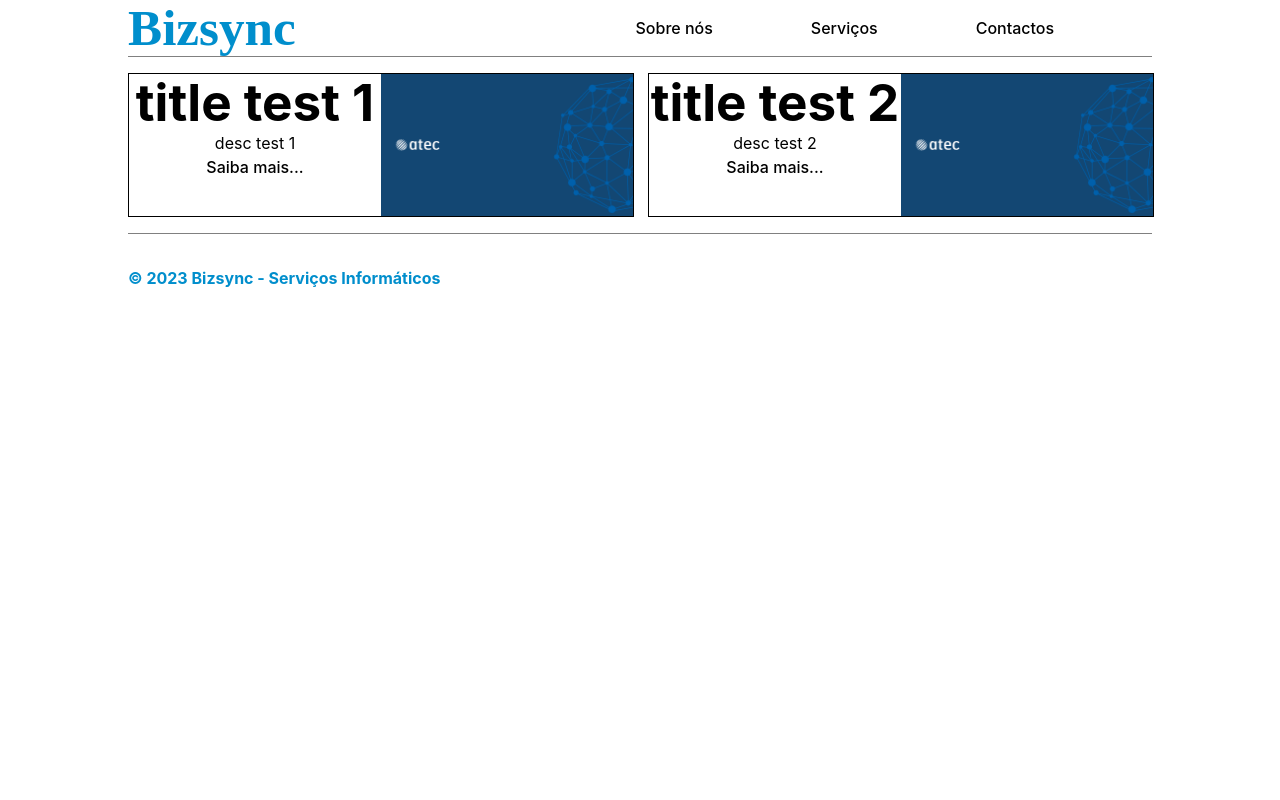
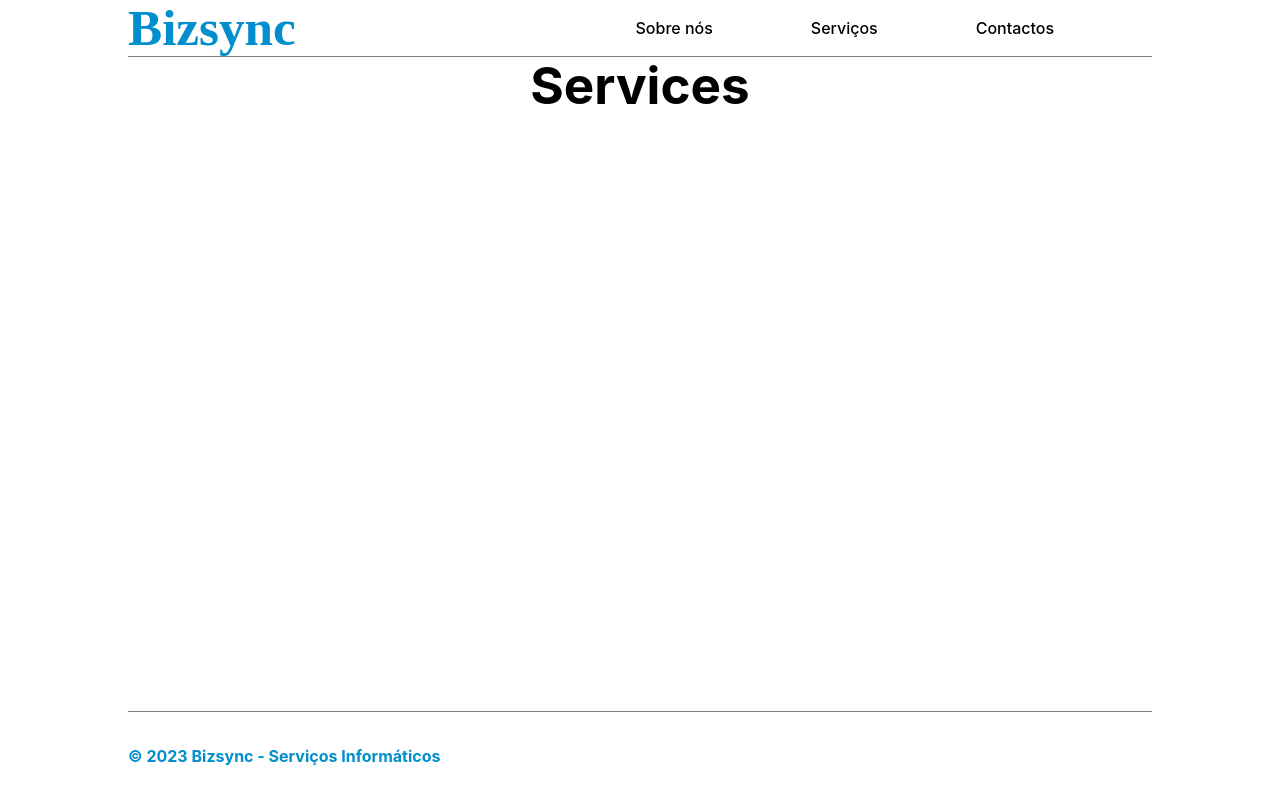
Before and after one commit to henrique11varela/Bizsync, a Vue app: page /services in a window 1280 px wide. Built offline with nearby package versions, Linux system fonts and the light colour scheme.

Commit message:
1st commit

```diff
--- a/src/components/master/FooterComponent.vue
+++ b/src/components/master/FooterComponent.vue
@@ -15,13 +15,14 @@ export default {};
     width: 100%;
     display: flex;
     justify-content: center;
+    position: absolute;
+    bottom: 0;
 }
 .content {
     display: flex;
     justify-content: space-between;
     border-top: solid 1px gray;
     width: 80%;
-    margin-top: 1rem;
     padding: 2rem 0;
 }
 
--- a/src/components/master/HeaderComponent.vue
+++ b/src/components/master/HeaderComponent.vue
@@ -26,7 +26,6 @@ export default {};
     justify-content: space-between;
     border-bottom: solid 1px gray;
     width: 80%;
-    margin-bottom: 1rem;
 }
 
 .links {
--- a/src/style.css
+++ b/src/style.css
@@ -31,7 +31,12 @@ a:hover {
 }
 
 body {
-  max-width: 100%;
+  margin: 0;
+  display: flex;
+  min-width: 320px;
+  min-height: 100vh;
+  max-width: 100dvw;
+  max-height: 100dvh;
 }
 
 h1 {
@@ -66,6 +71,8 @@ button:focus-visible {
   display: flex;
   flex-direction: column;
   align-items: center;
+  width: 100dvw;
+  margin: 0;
   text-align: center;
 }
 
--- a/src/views/Home.vue
+++ b/src/views/Home.vue
@@ -1,7 +1,22 @@
 <template>
-    <div>
-        <h1>Home</h1>
-        <p>Lorem ipsum dolor, sit amet consectetur adipisicing elit. A explicabo voluptatibus tempora, eaque quidem, quisquam soluta porro perspiciatis ut animi, nulla necessitatibus deserunt tempore doloremque. Quae sequi alias voluptate quasi?</p>
+    <div class="content">
+        <div class="values">
+            <div class="valueTitle">
+                <h3>OS NOSSOS VALORES</h3>
+            </div>
+            <div class="valueContents">
+                Lorem ipsum dolor sit, amet consectetur adipisicing elit. Sapiente eius saepe accusantium, a cupiditate est molestias, tempora illo consequuntur molestiae aperiam nesciunt error dignissimos atque! Rem aspernatur incidunt quia! Eligendi!
+            </div>
+        </div>
+
+        <div class="programs">
+            <h5>Programas</h5>
+            <div class="programGrid">
+                <div v-for="program in programs" :key="item.id">
+                    {{ item }}
+                </div>
+            </div>
+        </div>
     </div>
 </template>
 
@@ -12,5 +27,20 @@
 </script>
 
 <style scoped>
+.content{
+    width: 100%;
+    display: flex;
+    flex-direction: column;
+    justify-content: center;
+    align-items: center;
+}
+.values{
+    display: flex;
+    justify-content: space-between;
+    align-items: center;
+    width: 80%;
+    border-bottom: solid 1px black;
+    padding: 2rem 0;
+}
 
 </style>
--- a/src/views/Master.vue
+++ b/src/views/Master.vue
@@ -17,13 +17,9 @@ export default { components: { HeaderComponent, FooterComponent } };
 
 <style scoped>
 .master {
-    width: 100%;
     min-height: 100dvh;
 }
 .view {
-    width: 100%;
-    display: flex;
-    flex-direction: column;
-    align-items: center;
+    width: 100vw;
 }
 </style>
--- a/src/views/Services.vue
+++ b/src/views/Services.vue
@@ -1,47 +1,15 @@
 <template>
-    <div class="base">
-        <div class="services-grid">
-            <Service v-for="(item, index) in serviceList" :item="item" :key="index" />
-        </div>
+    <div>
+        <h1>Services</h1>
     </div>
 </template>
 
 <script>
-import imgTest from "../assets/services/Fundo_ATEC.png";
-import Service from "../components/services/Service.vue";
     export default {
-        computed: {
-            serviceList(){
-                let list = [
-                    {
-                        title: "title test 1",
-                        description: "desc test 1",
-                        image: imgTest
-                    },
-                    {
-                        title: "title test 2",
-                        description: "desc test 2",
-                        image: imgTest
-                    }
-                ]
-                return list
-            }
-        },
-        components: { Service }
+
     }
 </script>
 
-<style scoped>
-.base {
-    width: 80%;
-    display: flex;
-    flex-direction: column;
-    align-items: center;
-}
-.services-grid {
-    width: 100%;
-    display: grid;
-    grid-template-columns: repeat(2, 1fr);
-    gap: 1rem;
-}
+<style lang="scss" scoped>
+
 </style>
```
